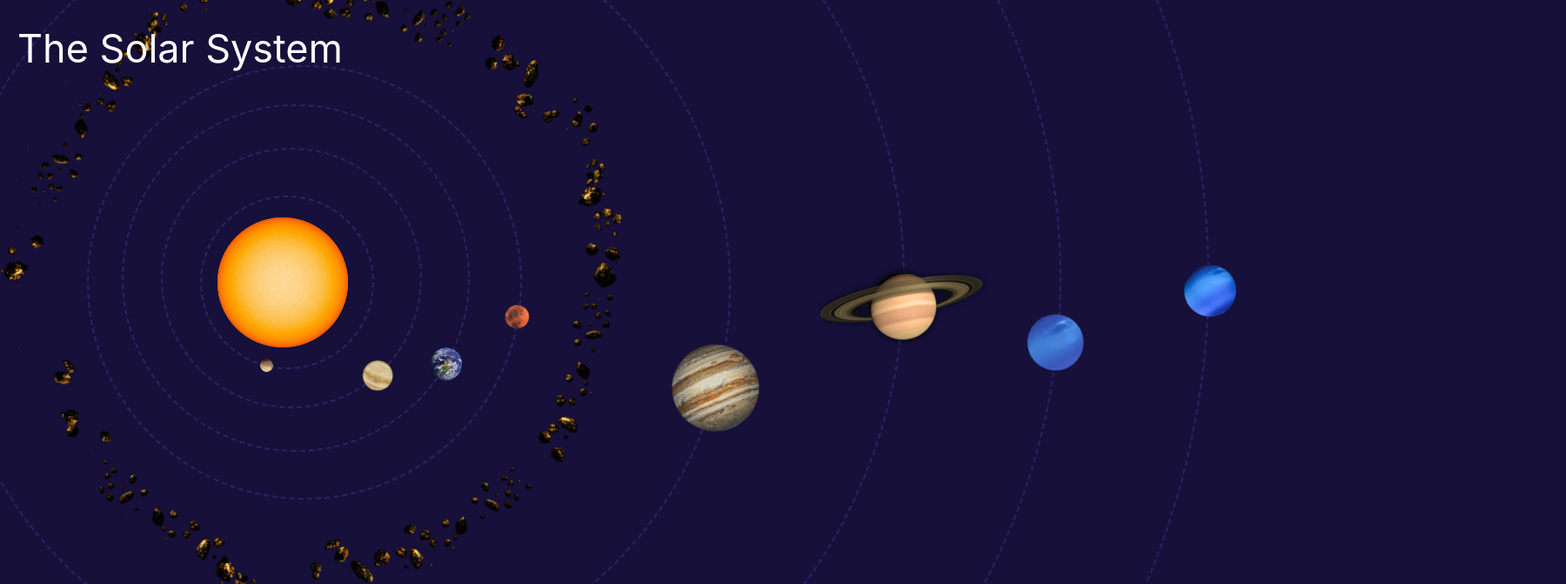
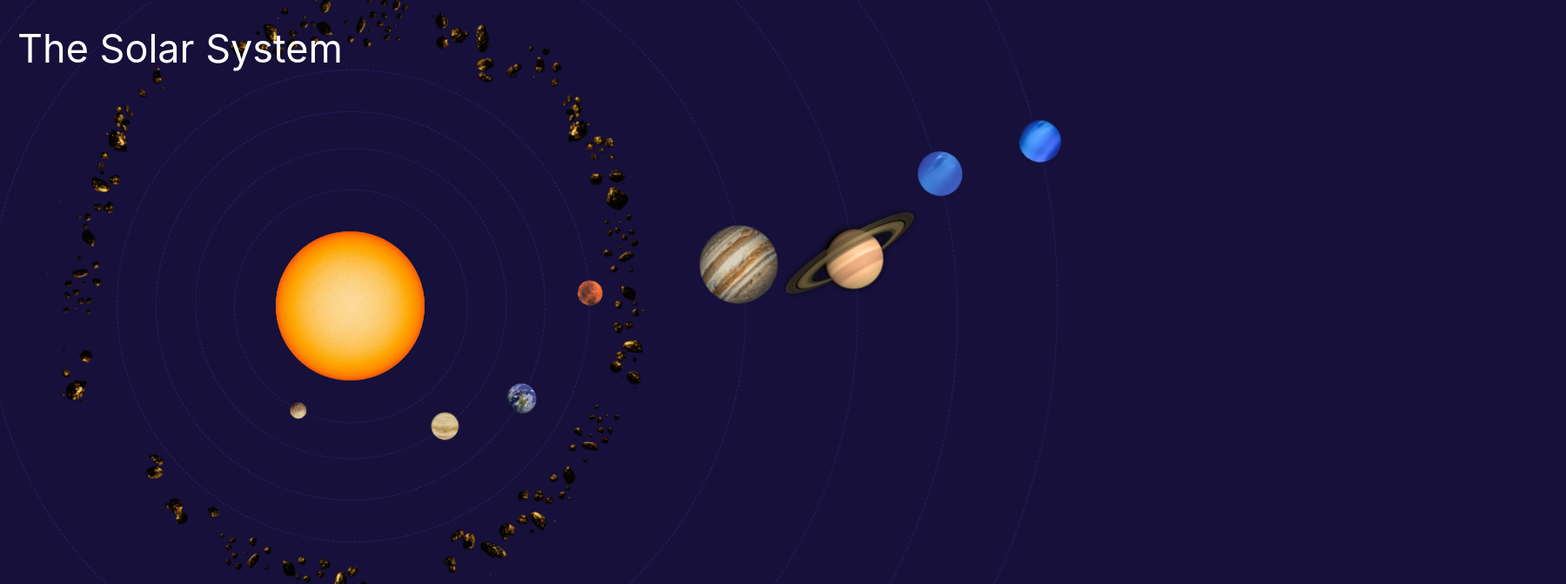
Before and after one commit to wteo/solarSystem, a Vue app: page / in a window 1280 px wide. Shown: the top 672 px of the page at 87% size, 1800 px wide, since content can reach past the window. Built offline with nearby package versions, Linux system fonts and the light colour scheme.

Commit message:
changed px to vw to make style more media response

```diff
--- a/src/App.vue
+++ b/src/App.vue
@@ -33,12 +33,14 @@ export default {
 * {
   box-sizing: border-box;
   --space-background-color: rgb(22, 16, 58);
-  --orbit-border: 2px #2b2369 dashed;
+  --orbit-border: 0.1em #2b2369 dashed;
   --font-color: white;
 }
 
 #body {
   background-color: var(--space-background-color);
+  width: 1800px;
+  height: 900px;
 }
 
 h1 {
@@ -64,8 +66,8 @@ h1 {
 
 .solarSystemContainer {
   position: fixed;
-  top: 20px;
-  left: 20px;
+  top: 1vw;
+  left: 3vw;
   height: 100%;
   width: 100%;
 }
@@ -89,13 +91,13 @@ h1 {
 
 @keyframes orbiting {
     0% {
-        transform: rotate(135deg);
+        transform: rotate(115deg);
     }
     50% {
-        transform: rotate(315deg);
+        transform: rotate(295deg);
     }
     100% {
-        transform: rotate(495deg);
+        transform: rotate(475deg);
     }
   }
 
--- a/src/components/AsteroidBelt.vue
+++ b/src/components/AsteroidBelt.vue
@@ -39,10 +39,10 @@ export default {
 
 /* Asteroid Belt */
 #asteroid-belt {
-    top: -70px;
-    left: -30px;
-    width: 750px;
-    height: 750px;
+    top: -2.5vw;
+    left: 0.5vw;
+    width: 57vw;
+    height: 57vw;
     border: 0px solid transparent;
     animation: orbiting 100s linear infinite;
     z-index: 50;
--- a/src/components/InnerPlanets.vue
+++ b/src/components/InnerPlanets.vue
@@ -55,73 +55,73 @@ export default {
 
 /* Mercury */
 #mercury-orbit {
-    top: 205px;
-    left: 210px;
-    width: 200px;
-    height: 200px;
+    top: 16vw;
+    left: 18vw;
+    width: 21vw;
+    height: 21vw;
     animation: orbiting 20s linear infinite;
     z-index: 90;
 }
 
 #mercury {
-    top: 65px;
-    left: -5px;
-    height: 15px;
-    width: 15px;
+    top: 2vw;
+    left: 2.5vw;
+    height: 1.5vw;
+    width: 1.5vw;
 }
 
 
 /* Venus */
 #venus-orbit {
-    top: 150px;
-    left: 165px;
-    width: 300px;
-    height: 300px;
+    top: 12.25vw;
+    left: 14.5vw;
+    width: 28vw;
+    height: 28vw;
     animation: orbiting 40s linear infinite;
     z-index: 80;
 }
 
 #venus {
-    top: 65px;
-    left: -4px;
-    height: 35px;
-    width: 35px;
+    top: 2vw;
+    left: 3.75vw;
+    height: 2.5vw;
+    width: 2.5vw;
 }
 
 
 /* Earth */
 #earth-orbit {
-    top: 100px;
-    left: 120px;
-    width: 400px;
-    height: 400px;
+    top: 9.0vw;
+    left: 11.0vw;
+    width: 35.0vw;
+    height: 35.0vw;
     animation: orbiting 60s linear infinite;
     z-index: 70;
 }
 
 #earth {
-    top: 80px;
-    left: 6.5px;
-    height: 37.5px;
-    width: 37.5px;
+    top: 3.0vw;
+    left: 4.5vw;
+    height: 2.7vwpx;
+    width: 2.7vw;
 }
 
 
 /* MARS */
 #mars-orbit {
-    top: 55px;
-    left: 80px;
-    width: 500px;
-    height: 500px;
+    top: 5.25vw;
+    left: 7.5vw;
+    width: 42.5vw;
+    height: 42.5vw;
     animation: orbiting 80s linear infinite;
     z-index: 60;
 }
 
 #mars {
-    top: 147.5px;
-    left: 2px;
-    height: 27.5px;
-    width: 27.5px;
+    top: 10vw;
+    left: 1.25vw;
+    height: 2.3vw;
+    width: 2.3vw;
 }
 
 </style>
--- a/src/components/OuterPlanets.vue
+++ b/src/components/OuterPlanets.vue
@@ -55,72 +55,72 @@ export default {
 
 /* Jupiter */
 #jupiter-orbit {
-    top: -140px;
-    left: -80px;
-    width: 900px;
-    height: 900px;
+    top: -7vw;
+    left: -4vw;
+    width: 68vw;
+    height: 68vw;
     animation: orbiting 120s linear infinite;
     z-index: 40;
 }
 
 #jupiter {
-    top: 125px;
-    left: 42.5px;
-    height: 100px;
-    width: 100px;
+    top: 11vw;
+    left: 3vw;
+    height: 7vw;
+    width: 7vw;
 }
 
 
 /* Saturn */
 #saturn-orbit {
-    top: -300px;
-    left: -180px;
-    width: 1200px;
-    height: 1200px;
+    top: -15vw;
+    left: -11vw;
+    width: 85vw;
+    height: 85vw;
     animation: orbiting 140s linear infinite;
     z-index: 30;
 }
 
 #saturn {
-    top: 210px;
-    left: -30px;
-    height: 200px;
-    width: 200px;
+    top: 9vw;
+    left: 2vw;
+    height: 14vw;
+    width: 14vw;
 }
 
 
 /* Uranus */
 #uranus-orbit {
-    top: -450px;
-    left: -300px;
-    width: 1500px;
-    height: 1500px;
+    top: -22.5vw;
+    left: -17vw;
+    width: 100vw;
+    height: 100vw;
     animation: orbiting 160s linear infinite;
     z-index: 20;
 }
 
 #uranus {
-    top: 300px;
-    left: 95px;
-    height: 65px;
-    width: 65px;
+    top: 20.5vw;
+    left: 6vw;
+    height: 4vw;
+    width: 4vw;
 }
 
 /* Neptune */
 #neptune-orbit {
-    top: -600px;
-    left: -430px;
-    width: 1800px;
-    height: 1800px;
+    top: -34vw;
+    left: -28vw;
+    width: 120vw;
+    height: 120vw;
     animation: orbiting 180s linear infinite;
     z-index: 10;
 }
 
 #neptune {
-    top: 405px;
-    left: 95px;
-    height: 60px;
-    width: 60px;
+    top: 22.5vw;
+    left: 9.5vw;
+    height: 3.8vw;
+    width: 3.8vw;
 }
 
 </style>
--- a/src/components/Sun.vue
+++ b/src/components/Sun.vue
@@ -40,10 +40,10 @@ export default {
 
 #sun {
   position: absolute;
-  top: 230px;
-  left: 230px;
-  width: 150px;
-  height: 150px;
+  top: 19.75vw;
+  left: 21.75vw;
+  width: 13.5w;
+  height: 13.5vw;
   border-radius: 100%;
   background-color: orange;
   z-index: 100;
```
Also changed, not shown: index.html (line endings or trailing spaces).
